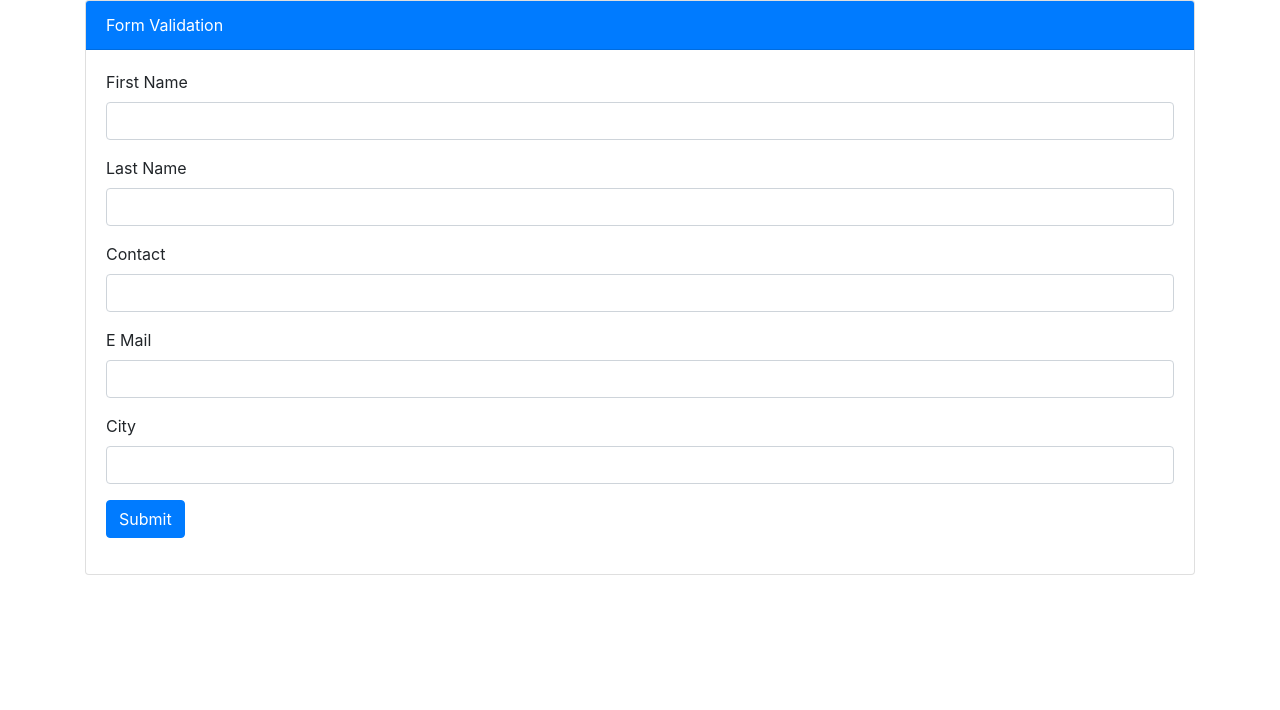
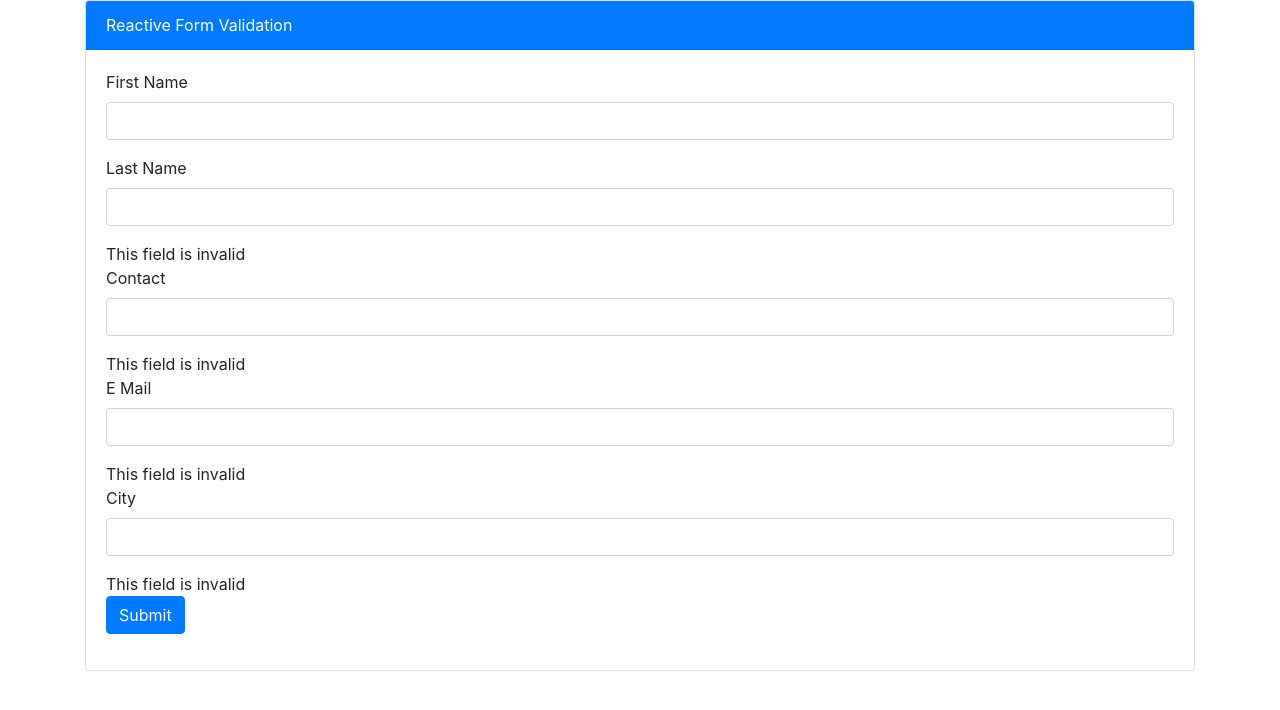
Before and after one commit to TheAjinkya/ngFormValidation, an Angular app: page / in a window 1280 px wide. Shown: the top 710 px of the page. Built offline with nearby package versions, Linux system fonts and the light colour scheme.

Commit message:
Added the Reactive Form Example

```diff
--- a/src/app/app.component.html
+++ b/src/app/app.component.html
@@ -1 +1,2 @@
-<app-template-driven-form></app-template-driven-form>
+<!-- <app-template-driven-form></app-template-driven-form> -->
+<app-reactive-form></app-reactive-form>
--- a/src/app/app.module.ts
+++ b/src/app/app.module.ts
@@ -4,11 +4,13 @@ import { FormsModule }   from '@angular/forms';
 
 import { AppComponent } from './app.component';
 import { TemplateDrivenFormComponent } from './template-driven-form/template-driven-form.component';
+import { ReactiveFormComponent } from './reactive-form/reactive-form.component';
 
 @NgModule({
   declarations: [
     AppComponent,
-    TemplateDrivenFormComponent
+    TemplateDrivenFormComponent,
+    ReactiveFormComponent
   ],
   imports: [
     BrowserModule,
--- /dev/null
+++ b/src/app/reactive-form/reactive-form.component.html
@@ -0,0 +1,55 @@
+<div class="container">
+    <div class="card">
+        <div class="card-header bg-primary text-white">
+            Reactive Form Validation
+        </div>
+        <div class="card-body">
+            <form (ngSubmit)="onSave()" FormGroup="loginForm">
+                <div class="form-group">
+                    <label>First Name</label>
+                    <input class="form-control" type="text" FormControlName="firstName" />
+                </div>
+                <div class="error-block">
+                    <!-- This field is invalid -->
+                </div>
+                <div class="form-group">
+                    <label>Last Name</label>
+                    <input class="form-control" type="text" FormControlName="lastName" />
+                </div>
+                <div class="error-block">
+                    This field is invalid
+                    </div>
+                <div class="form-group">
+                    <label>Contact</label>
+                    <input class="form-control" type="text" FormControlName="contact"/>
+                </div>
+                <div class="error-block">
+                        <!-- <div *ngIf="loginForm.submitted && contactId.invalid || contactId.touched"> -->
+                            This field is invalid
+                        <!-- </div> -->
+                    </div>
+                <div class="form-group">
+                    <label>E Mail</label>
+                    <input class="form-control" type="text" FormControlName="email" />
+                </div>
+                <div class="error-block">
+                        <!-- <div *ngIf="loginForm.submitted && emailId.invalid || emailId.touched"> -->
+                            This field is invalid
+                        <!-- </div> -->
+                    </div>
+                <div class="form-group">
+                    <label>City</label>
+                    <input class="form-control" type="text" FormControlName="city"/>
+                </div>
+                <div class="error-block">
+                        <!-- <div *ngIf="loginForm.submitted && cityId.invalid || cityId.touched"> -->
+                            This field is invalid
+                        <!-- </div> -->
+                    </div>
+                <div class="form-group">
+                    <button type="submit" class="btn btn-primary">Submit</button>
+                </div>
+            </form>
+        </div>
+    </div>
+</div>
--- /dev/null
+++ b/src/app/reactive-form/reactive-form.component.ts
@@ -0,0 +1,30 @@
+import { Component, OnInit } from '@angular/core';
+import { FormGroup, FormControl, Validators } from '@angular/forms';
+
+@Component({
+  selector: 'app-reactive-form',
+  templateUrl: './reactive-form.component.html',
+  styleUrls: ['./reactive-form.component.css']
+})
+export class ReactiveFormComponent implements OnInit {
+
+  loginForm:FormGroup
+
+  constructor() { }
+
+  ngOnInit() {
+
+    this.loginForm = new FormGroup({
+      'firstName' : new FormControl(null, Validators.required),
+      'lastName' : new FormControl(null, Validators.required),
+      'contact' : new FormControl(null, Validators.required),
+      'email' : new FormControl(null, Validators.required),
+      'city' : new FormControl(null, Validators.required),
+    })
+  }
+
+  onSave(){
+    console.log(this.loginForm)
+  }
+
+}
--- a/src/app/template-driven-form/template-driven-form.component.html
+++ b/src/app/template-driven-form/template-driven-form.component.html
@@ -10,7 +10,7 @@
                     <input class="form-control" type="text" name="firstName" [(ngModel)]="firstName" #firstNameId="ngModel" required />
                 </div>
                 <div class="error-block">
-                    <div *ngIf="loginForm.submitted && firstNameId.invalid || firstNameId.touched">
+                    <div *ngIf="loginForm.submitted && firstNameId.invalid">
                         This field is invalid
                     </div>
                 </div>
```
Also changed, not shown: src/app/reactive-form/reactive-form.component.css (added), 1 other file (tests, documents, lock files or other folders).
